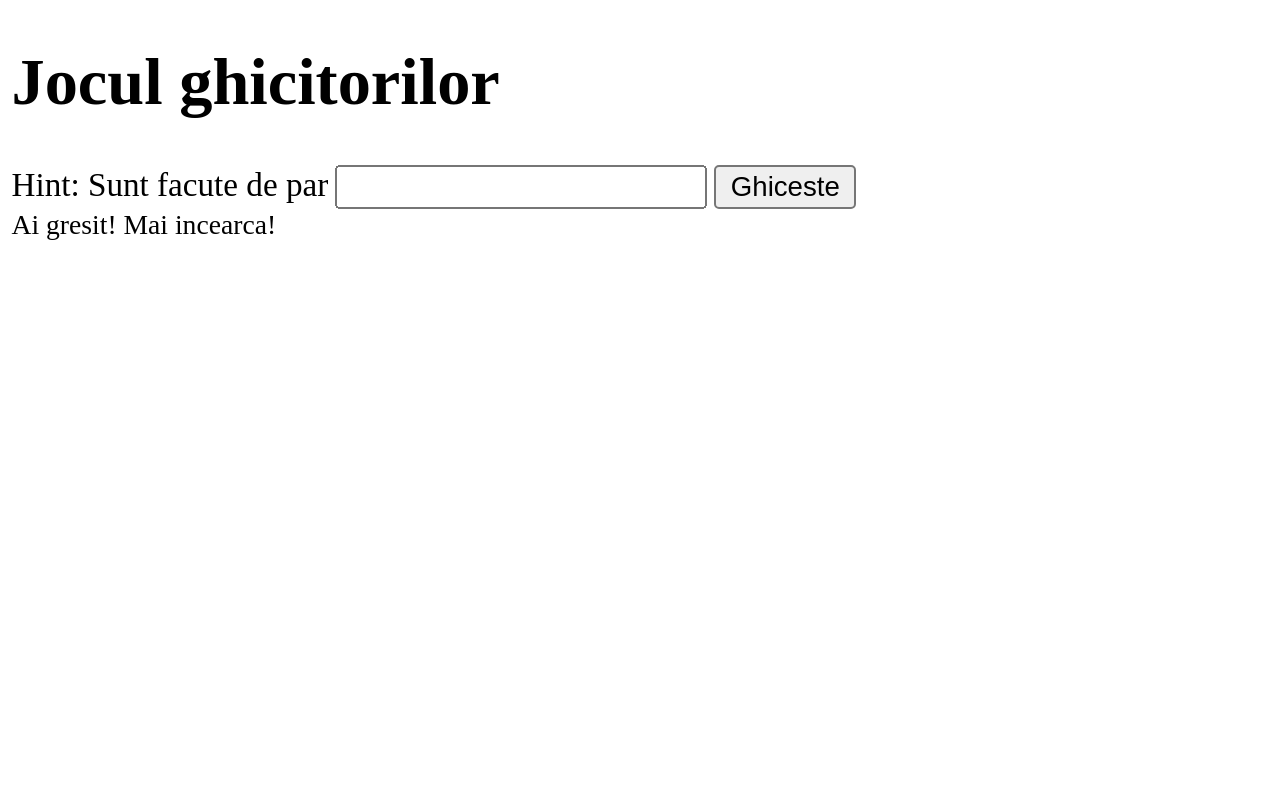
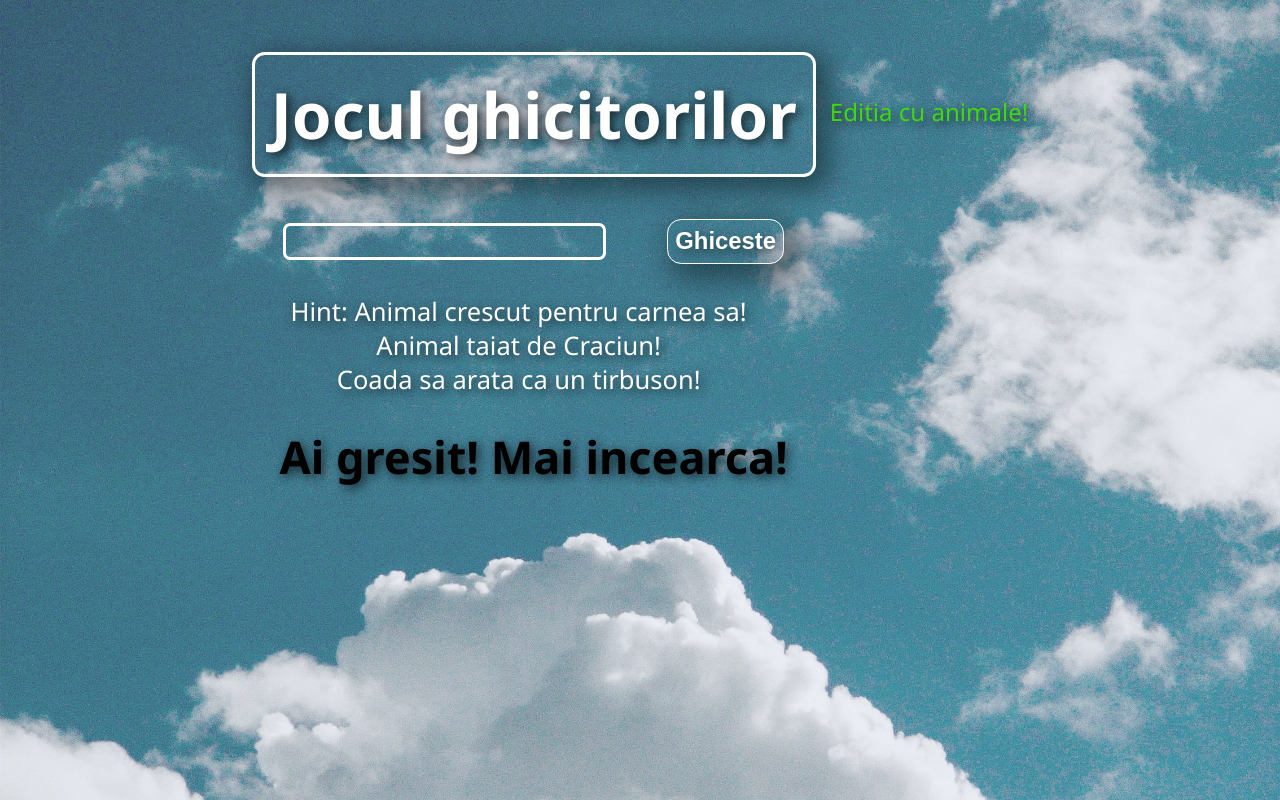
Before and after one commit to Stan2525/TemaJocGhicitoare, a plain HTML site: page index.html in a window 1280 px wide. Both pictures are taken after a click on the button "Ghiceste". Drawn offline with Linux system fonts and the light colour scheme.

Commit message:
initial commit 1

```diff
--- a/index.html
+++ b/index.html
@@ -6,17 +6,61 @@
     <meta name="viewport" content="width=device-width, initial-scale=1.0" />
 
     <link rel="stylesheet" href="styles.css" />
-
+    <link rel="preconnect" href="https://fonts.googleapis.com">
+<link rel="preconnect" href="https://fonts.gstatic.com" crossorigin>
+<link href="https://fonts.googleapis.com/css2?family=Noto+Sans:wght@400;700&display=swap" rel="stylesheet">
     <title>Document</title>
   </head>
   <body>
-    <div>
-      <h1>Jocul ghicitorilor</h1>
-      <label id="hint"></label>
-      <input id="input" />
-      <button id="ghiceste">Ghiceste</button>
+    <div class=" background">
+      <div>
+        <div class="flex">
+
+          <div class="size">
+
+
+
+              <div class="flex">
+                <h1>Jocul ghicitorilor</h1>
+              </div>
+
+              <div>
+                <div class="flex">
+                  <div>
+                    <input id="input"/>
+                    <button id="ghiceste">Ghiceste</button>
+                  </div>
+                </div>
+
+
+              </div>
+
+
+
+            <script type="module" src="script.js" defer></script>
+
+              <div class="block align margin">
+                <label id="hint"></label>
+              </div>
+              <label id="maiIncearca"></label>
+
+
+          </div>
+
+          <div class="up-down plm color-change-5x">
+            <p>Editia cu animale!</p>
+          </div>
+
+
+        </div>
+
+
+      </div>
+
+
+
+
     </div>
-    <label id="maiIncearca"></label>
-    <script type="module" src="script.js" defer></script>
+
   </body>
 </html>
--- a/script.js
+++ b/script.js
@@ -4,23 +4,34 @@ const input = document.getElementById("input");
 const labelMaiIncearca = document.getElementById("maiIncearca");
 
 // Definim un array cu fructe, fiecare fruct fiind cuvantul pe care dorim sa il ghicim
-const fructe = ["mere", "pere", "prune"];
+const animale = ["caine", "pisica", "porc", "sarpe"];
 
 // Hinturi pentru fiecare fruct
-const hinturiMere = [
-  "Sunt rotunde si au culori multiple.",
-  "Sunt facute de mar",
+const hinturiCaine = [
+  "Omul ii este cel mai bun prieten!",
+  "Ii place sa manance oase!",
+  "Apara gospodaria omului!",
 ];
 
-const hinturiPere = [
-  "Sunt neregulate ca forma si au culori multiple.",
-  "Sunt facute de par",
+const hinturiPisica = [
+  "Este un animal agil!",
+  "Are gheare ascutite!",
+  "Vaneaza soareci!",
+  "Stie sa se furiseze!",
 ];
 
-const hinturiPrune = [
-  "Sunt ovale si de obicei sunt mov.",
-  "Sunt facute de prun",
+const hinturiPorc = [
+  "Animal crescut pentru carnea sa!",
+  "Animal taiat de Craciun!" ,
+  "Coada sa arata ca un tirbuson!",
+]
+const hinturiSarpe = [
+  "Reptila cu solzi, fara membre!",
+  "Reptila care nu isi mesteca hrana!",
+  "Reptila care poate fi veninoasa!",
 ];
+
+
 
 const returneazaElementAleatorDinArray = (array) => {
   const random = Math.random();
@@ -35,36 +46,64 @@ const returneazaElementAleatorDinArray = (array) => {
   return array[indiceAleator]; // selectam elementul in functie de indicele aleator
 };
 
-const returneazaHintAleatorBazatPeFruct = (fruct) => {
-  if (fruct === "mere") {
-    return returneazaElementAleatorDinArray(hinturiMere);
-  } else if (fruct === "pere") {
-    return returneazaElementAleatorDinArray(hinturiPere);
-  } else if (fruct === "prune") {
-    return returneazaElementAleatorDinArray(hinturiPrune);
+const returneazaHintAleatorBazatPeAnimal = (animal) => {
+  if (animal === "caine") {
+    return returneazaElementAleatorDinArray(hinturiCaine);
+  } else if (animal === "pisica") {
+    return returneazaElementAleatorDinArray(hinturiPisica);
+  } else if (animal === "porc") {
+    return returneazaElementAleatorDinArray(hinturiPorc);
+  } else if (animal === "sarpe") {
+    return returneazaElementAleatorDinArray(hinturiSarpe)
   }
-};
+}
 
 const PREFIX_HINT = "Hint: ";
-const fructAleator = returneazaElementAleatorDinArray(fructe);
+const animalAleator = returneazaElementAleatorDinArray(animale);
+
+
+
+
+ const returneazaHinturiBazatePeAnimal = (animal) => {
+  if (animal === "caine") {
+    return hinturiCaine.join('\n');
+  } else if (animal === "pisica") {
+    return hinturiPisica.join('\n');
+  } else if (animal === "porc") {
+    return hinturiPorc.join('\n');
+  } else if (animal === "sarpe") {
+    return hinturiSarpe.join('\n');
+  }
+}
+
 
 const verificaRaspuns = () => {
   const raspuns = input.value; // luam valoarea din input field
 
-  if (raspuns.toLowerCase() === fructAleator.toLowerCase()) {
+  if (raspuns.toLowerCase() === animalAleator.toLowerCase()) {
     alert("Ai castigat!");
 
     // Din moment ce am castigat, putem reseta valorile campurilor pentru a juca in continuare
     input.value = "";
     labelMaiIncearca.textContent = "";
 
-    // TODO: Ar fi super sa se reseteze tipul de fruct si hinturile acestuia dupa ce am castigat
-    // TODO: Reset fruct si hint
+    window.location.reload();
+
   } else {
     labelMaiIncearca.textContent = "Ai gresit! Mai incearca!";
-    // TODO: Reset hint
+     // labelHint.textContent= PREFIX_HINT + returneazaHintAleatorBazatPeAnimal(animalAleator);
+    labelHint.textContent= PREFIX_HINT +  returneazaHinturiBazatePeAnimal(animalAleator);
+
+
+     // setTimeout(function(){
+    // window.location.reload();
+    // }, 2500);
+
   }
+
 };
+
+
 
 const clickEvent = () => {
   verificaRaspuns();
@@ -77,10 +116,12 @@ const keyDownEvent = (event) => {
   }
 };
 
+
+
 // Adaugam un listener (o metoda ce e apelata) pentru un eveniment. Pentru buton am ales evenimentul click
 buttonGhicest.addEventListener("click", clickEvent);
 // Adaugam un listener (o metoda ce e apelata) pentru un eveniment. Pentru input am ales evenimentul keydown, care se refera la apasarea oricarei taste
 input.addEventListener("keydown", keyDownEvent);
 // Rescriem textul din label pentru fiecare hint
 labelHint.textContent =
-  PREFIX_HINT + returneazaHintAleatorBazatPeFruct(fructAleator);
+  PREFIX_HINT + returneazaHintAleatorBazatPeAnimal(animalAleator);
--- a/styles.css
+++ b/styles.css
@@ -1,9 +1,150 @@
-#patrat {
-  height: 50px;
-  width: 50px;
-  background-color: red;
+* {
+  zoom: 1.06;
 }
 
-* {
-  zoom: 1.2;
+
+html {
+  font-family: 'Noto Sans', sans-serif;
+  color: white;
+  text-shadow: 2px 2px 7px rgba(0,0,0,0.76);
+  background: url(./res/chris-nguyen-lbmrrNgq2lo-unsplash.jpg) no-repeat center center fixed;
+  -webkit-background-size: cover;
+  -moz-background-size: cover;
+  -o-background-size: cover;
+  background-size: cover;
 }
+
+/* .size {
+  width: 470px;
+} */
+
+h1 {
+  text-align: center;
+  border: 2px solid white;
+  border-radius: 8px;
+  box-shadow: 5px 5px 16px 4px rgba(0,0,0,0.41);
+  padding: 10px;
+  font-size: 40px;
+
+}
+
+.flex {
+  display: flex;
+  justify-content: center;
+
+}
+
+.align {
+  text-align: center;
+}
+
+
+.margin {
+  margin-top: 20px;
+
+}
+
+.block {
+  display:flex;
+  justify-content: center;
+  width: 355px;
+}
+
+
+
+#maiIncearca {
+  display:flex;
+  justify-content: center;
+  margin-top: 20px;
+  font-weight: bold;
+  color: black;
+  font-size: 30px;
+}
+
+#input {
+  border-radius: 4px;
+  background-color: transparent;
+  color: white;
+  border: 2px solid white;
+  margin-right: 30px;
+}
+
+#ghiceste {
+  border-radius: 8px;
+  border: 1px solid white;
+  background-color: transparent;
+  color: white;
+  font-weight: bold;
+  padding: 4px;
+  box-shadow: 5px 5px 16px 4px rgba(0,0,0,0.41);
+  text-shadow: 2px 2px 7px rgba(0,0,0,0.76);
+}
+
+
+
+/* Un alt tip de animatie! */
+
+.color-change-5x {
+	-webkit-animation: color-change-5x 8s linear infinite alternate both;
+	        animation: color-change-5x 8s linear infinite alternate both;
+}
+
+@-webkit-keyframes color-change-5x {
+  0% {
+    color: #19dcea;
+  }
+  25% {
+    color: #b22cff;
+  }
+  50% {
+    color: #ea2222;
+  }
+  75% {
+    color: #f5be10;
+  }
+  100% {
+    color: #3bd80d;
+  }
+}
+@keyframes color-change-5x {
+  0% {
+    color: #19dcea;
+  }
+  25% {
+    color: #b22cff;
+  }
+  50% {
+    color: #ea2222;
+  }
+  75% {
+    color: #f5be10;
+  }
+  100% {
+    color: #3bd80d;
+  }
+}
+
+#hint {
+  white-space: pre-line;
+}
+
+.plm {
+  margin-top: 44px;
+  margin-left: 10px;
+
+}
+
+/* .up-down {
+  margin-top: 50px;
+  margin-left: 20px;
+  animation-name: floating;
+  animation-duration: 3s;
+  animation-iteration-count: infinite;
+  animation-timing-function: ease-in-out;
+}
+
+@keyframes floating {
+  0% { transform: translate(0,  0px); }
+  50%  { transform: translate(0, 15px); }
+  100%   { transform: translate(0, -0px); }
+} */
```
Also changed, not shown: res/chris-nguyen-lbmrrNgq2lo-unsplash.jpg (added), res/img.jpg (added).
